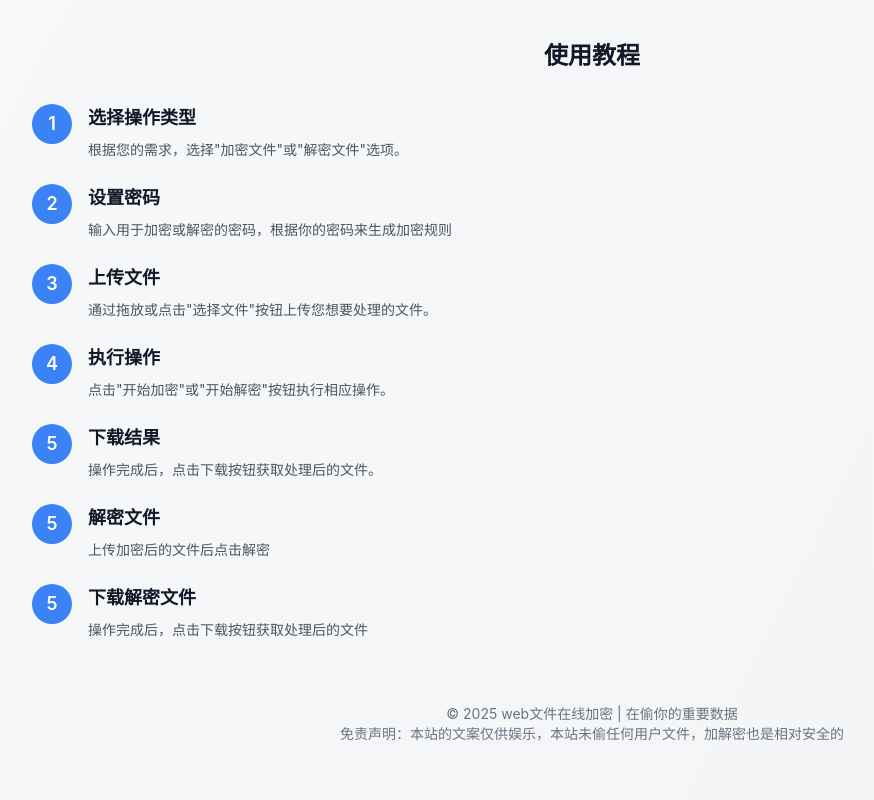
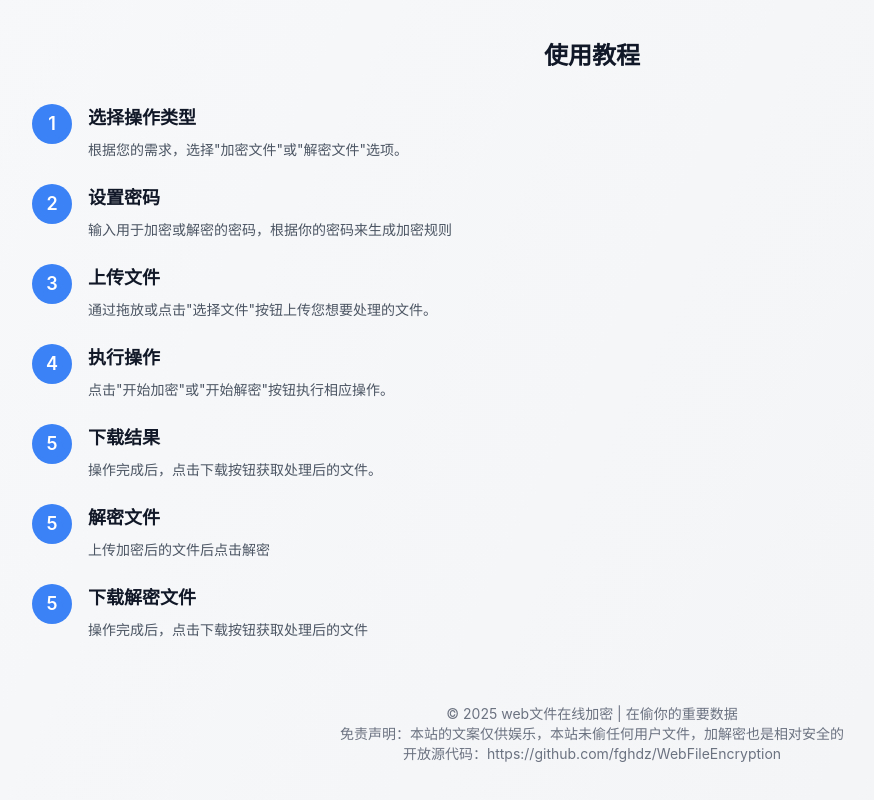
Before and after one commit to fghdz/WebFileEncryption, a plain HTML site: page index.html in a window 1280 px wide. Shown: the part 1740-2540 px from the top of the page, without its empty margins (48-922 px from the left). Drawn offline with nearby package versions, Linux system fonts and the light colour scheme.

Commit message:
Update index.html

```diff
--- a/index.html
+++ b/index.html
@@ -393,6 +393,7 @@
         <footer class="mt-16 text-center text-sm text-gray-500 pb-8">
             <p>© 2025 web文件在线加密 | 在偷你的重要数据</p>
             <p>免责声明：本站的文案仅供娱乐，本站未偷任何用户文件，加解密也是相对安全的</p>
+            <p>开放源代码：https://github.com/fghdz/WebFileEncryption </p>
         </footer>
     </div>
 
```
